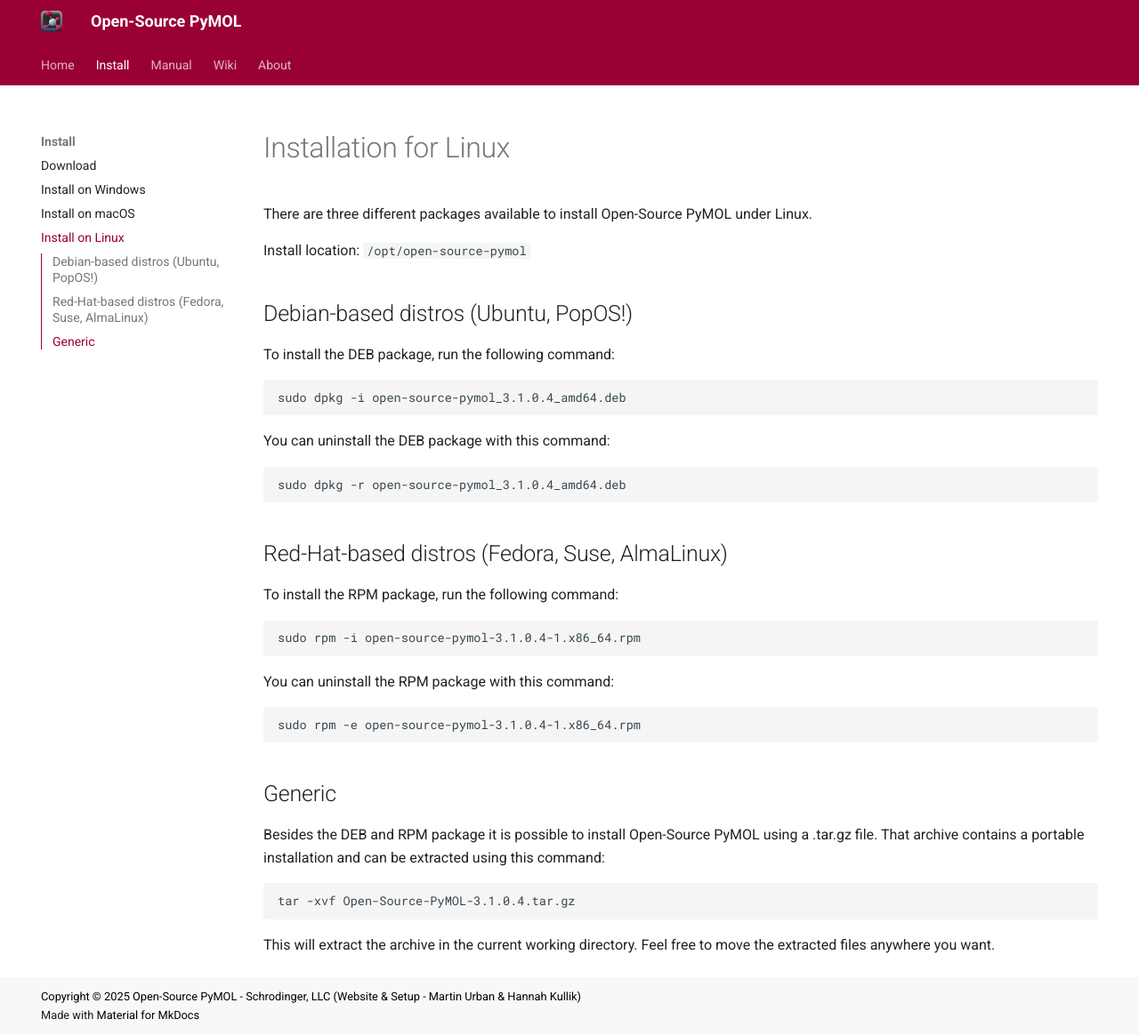
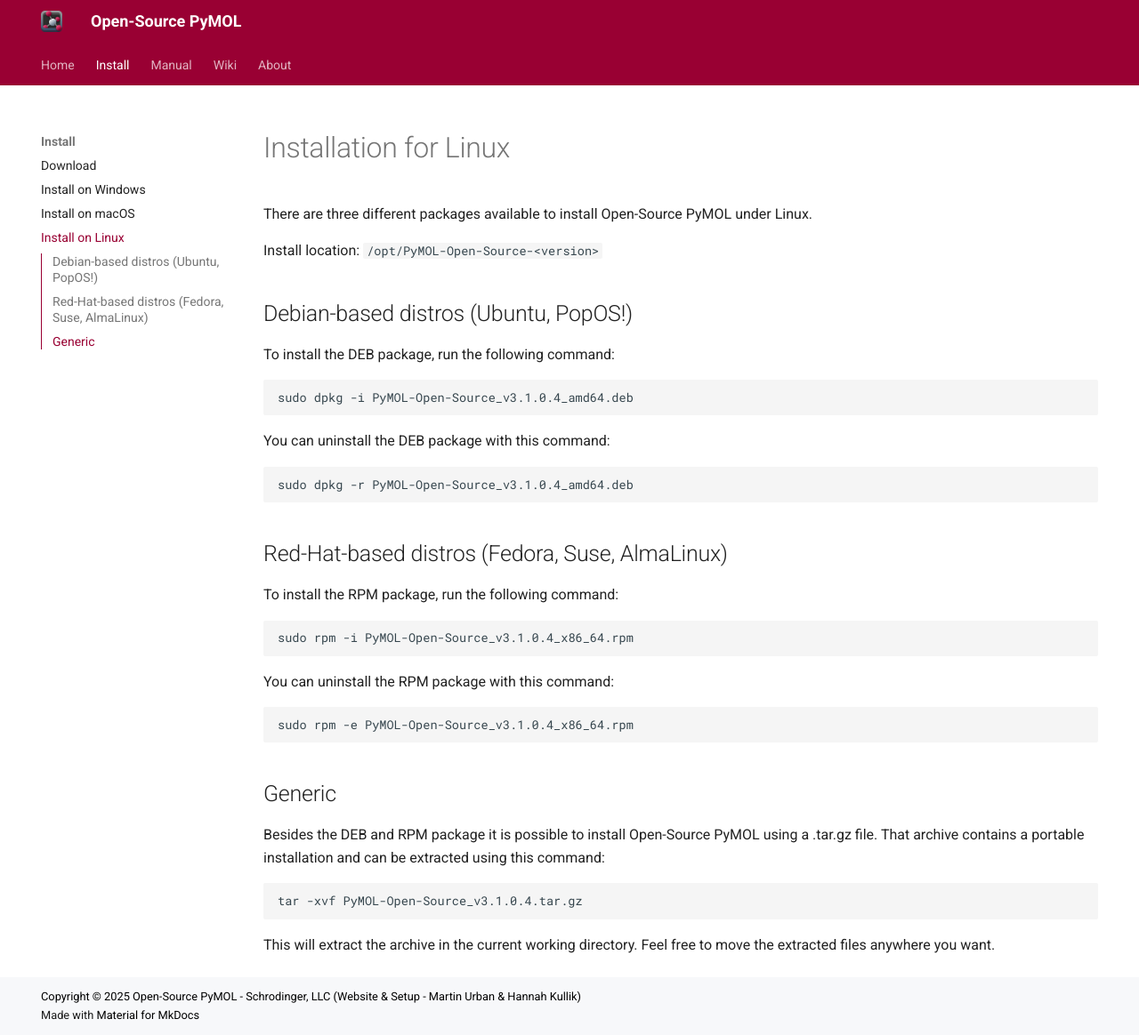
Before and after one commit to kullik01/pymol-open-source-setup, an MkDocs documentation site: the page built from docs/website/docs/install_linux.md, in a window 1280 px wide and 1164 px high. Shown: the whole window at 89% size. Built offline with MkDocs 1.6.1 and Material for MkDocs 9.7.7, drawn with Linux system fonts in a browser that asks for light colours.

Commit message:
Standardize naming conventions across build scripts, packaging, and documentation for PyMOL-Open-Source distributions.

````diff
--- a/docs/website/docs/install_linux.md
+++ b/docs/website/docs/install_linux.md
@@ -2,26 +2,26 @@
 There are three different packages available to install
 Open-Source PyMOL under Linux.
 
-Install location: `/opt/open-source-pymol`
+Install location: `/opt/PyMOL-Open-Source-<version>`
 
 ## Debian-based distros (Ubuntu, PopOS!)
 To install the DEB package, run the following command:
 ```shell
-sudo dpkg -i open-source-pymol_3.1.0.4_amd64.deb
+sudo dpkg -i PyMOL-Open-Source_v3.1.0.4_amd64.deb
 ```
 You can uninstall the DEB package with this command:
 ```shell
-sudo dpkg -r open-source-pymol_3.1.0.4_amd64.deb
+sudo dpkg -r PyMOL-Open-Source_v3.1.0.4_amd64.deb
 ```
 
 ## Red-Hat-based distros (Fedora, Suse, AlmaLinux)
 To install the RPM package, run the following command:
 ```shell
-sudo rpm -i open-source-pymol-3.1.0.4-1.x86_64.rpm
+sudo rpm -i PyMOL-Open-Source_v3.1.0.4_x86_64.rpm
 ```
 You can uninstall the RPM package with this command:
 ```shell
-sudo rpm -e open-source-pymol-3.1.0.4-1.x86_64.rpm
+sudo rpm -e PyMOL-Open-Source_v3.1.0.4_x86_64.rpm
 ```
 
 ## Generic
@@ -30,7 +30,7 @@
 That archive contains a portable installation and can be
 extracted using this command:
 ```shell
-tar -xvf Open-Source-PyMOL-3.1.0.4.tar.gz
+tar -xvf PyMOL-Open-Source_v3.1.0.4.tar.gz
 ```
 This will extract the archive in the current working directory.
 Feel free to move the extracted files anywhere you want.
````
Also changed, not shown: README.md, 4 other files.
